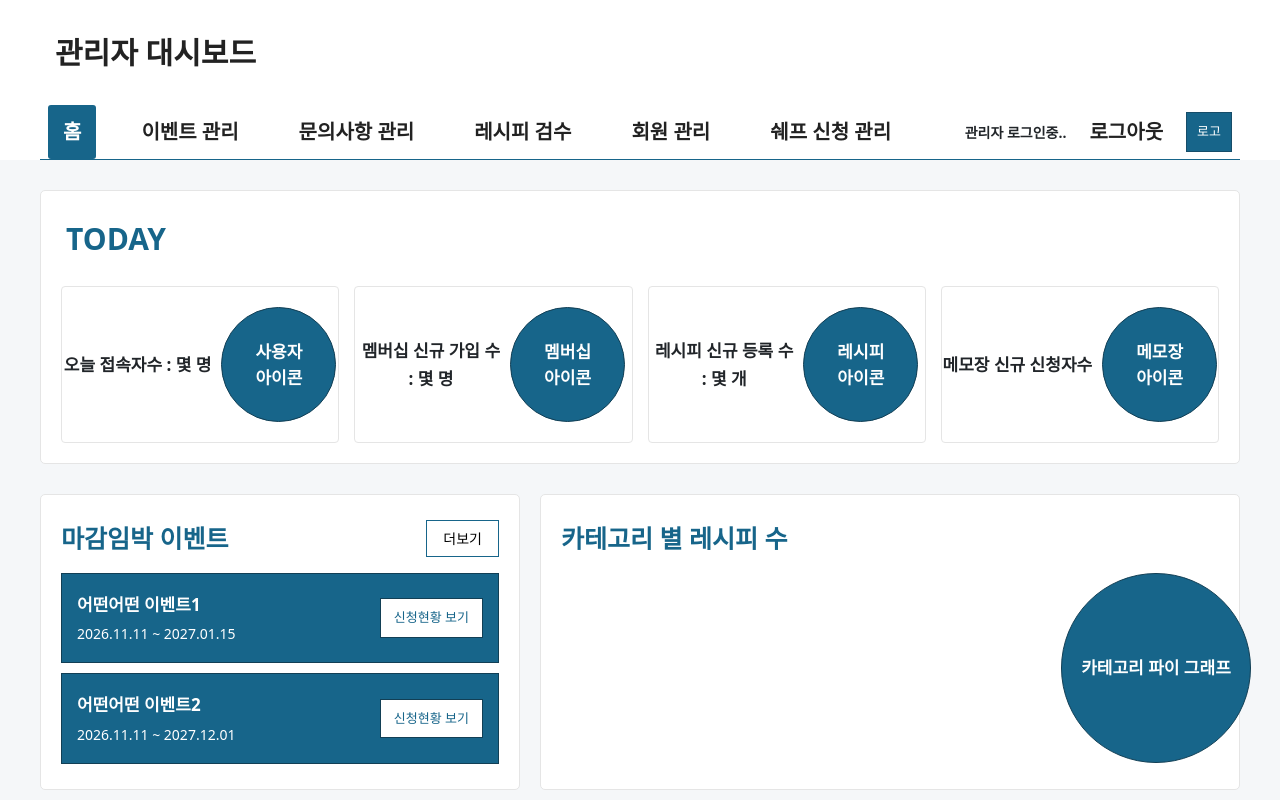
After one commit to mugunZzang/HansikmatZIP, a Java web app: page /km/admin/admin_index in a window 1280 px wide. The commit adds this page. Run offline with Spring Boot 4, a stand-in JSP engine, Linux system fonts and the light colour scheme; some of the project's set-up classes (security, data sources, template engines, error pages and the like) are left out, and stand-ins take their place.

Commit message:
어드민 메인페이지 구현

```diff
--- /dev/null
+++ b/finalProject/src/main/java/com/spring/app/admin/km/controller/AdminMainController.java
@@ -0,0 +1,21 @@
+package com.spring.app.admin.km.controller;
+
+import org.springframework.stereotype.Controller;
+import org.springframework.web.bind.annotation.GetMapping;
+import org.springframework.web.bind.annotation.RequestMapping;
+
+import lombok.RequiredArgsConstructor;
+
+@Controller
+@RequiredArgsConstructor
+@RequestMapping("/km/admin")
+public class AdminMainController {
+
+
+	@GetMapping("admin_index")    // http://localhost:8000/hansikmatzip/admin_index
+    public String index() {
+
+    	return "km/admin/admin_index";
+    	// src/main/resources/templates/km/admin/admin_index.html 파일을 만들어야 한다.
+    }
+}
--- /dev/null
+++ b/finalProject/src/main/resources/static/css/km/adminheader.css
@@ -0,0 +1,84 @@
+@charset "UTF-8";
+
+.admin-header {
+    width: 100%;
+    background-color: white;
+    padding: 30px 40px 0;
+    box-sizing: border-box;
+}
+
+.admin-title {
+    font-size: 30px;
+    font-weight: bold;
+    margin: 0 0 30px 15px;
+    color: #222;
+}
+
+/* 네비게이션 전체 */
+.admin-nav {
+    display: flex;
+    justify-content: space-between;
+    align-items: center;
+    min-height: 45px;
+    padding: 0 8px;
+    border-bottom: 1px solid #17658a;
+}
+
+/* 왼쪽 메뉴 */
+.nav-left {
+    display: flex;
+    align-items: center;
+    gap: 30px;
+}
+
+/* 왼쪽 메뉴 링크 */
+.nav-left a,
+.nav-right a {
+    text-decoration: none;
+    color: #222;
+    font-size: 20px;
+    font-weight: bold;
+    padding: 12px 15px;
+    border-radius: 3px;
+    transition: all 0.2s ease;
+}
+
+/* 메뉴 마우스 올렸을 때 */
+.nav-left a:hover{
+    background-color: #17658a;
+    color: white;
+}
+.nav-right a:hover {
+	background-color: #F5F5F5;
+    color: black;
+}
+
+/* 클릭 후 선택된 메뉴 */
+.nav-left a.active {
+    background-color: #17658a;
+    color: white;
+}
+
+/* 오른쪽 로그인 영역 */
+.nav-right {
+    display: flex;
+    align-items: center;
+    gap: 8px;
+    font-size: 14px;
+    font-weight: bold;
+}
+
+/* 로그아웃 버튼 */
+.logout-btn {
+    background-color: #17658a;
+    color: white;
+    border: 1px solid #164d69;
+    padding: 9px 10px;
+    font-size: 13px;
+    cursor: pointer;
+    transition: background-color 0.2s ease;
+}
+
+.logout-btn:hover {
+    background-color: #10445f;
+}
--- /dev/null
+++ b/finalProject/src/main/resources/templates/fragment/adminheader.html
@@ -0,0 +1,40 @@
+<!DOCTYPE html>
+<html lang="ko"
+      xmlns:th="http://www.thymeleaf.org">
+
+<head>
+<meta charset="UTF-8">
+<title>Insert title here</title>
+</head>
+<body>
+
+	<div th:fragment="adminheader">
+		<header class="admin-header">
+		    <div class="admin-title">
+		        관리자 대시보드
+		    </div>
+
+		    <nav class="admin-nav">
+		        <div class="nav-left">
+		            <a href="#" class="active">홈</a>
+		            <a href="#">이벤트 관리</a>
+		            <a href="#">문의사항 관리</a>
+		            <a href="#">레시피 검수</a>
+		            <a href="#">회원 관리</a>
+		            <a href="#">쉐프 신청 관리</a>
+		        </div>
+
+		        <div class="nav-right">
+		            <span>관리자 로그인중..</span>
+		            <a href="#">로그아웃</a>
+		            <button type="button" class="logout-btn">로고</button>
+		        </div>
+		    </nav>
+		</header>
+	</div>
+		<!-- 상단 네비게이션 끝 -->
+
+
+
+</body>
+</html>
--- /dev/null
+++ b/finalProject/src/main/resources/templates/km/admin/admin_index.html
@@ -0,0 +1,349 @@
+<!DOCTYPE html>
+<html th:replace="~{layout/layout_admin_main :: layout(~{::title}, ~{::link}, ~{::style}, ~{::script}, ~{::section})}"
+      lang="ko"
+      xmlns:th="http://www.thymeleaf.org">
+<!--/* ::title 은   현재 페이지의 title   태그를 읽어다가 templates/layout/layout_main.html 파일의 th:fragment="layout(title, link, css, script, content)" 에 있는 첫번째 파라미터로 전달한다. */-->
+<!--/* ::link  는   현재 페이지의 link    태그를 읽어다가 templates/layout/layout_main.html 파일의 th:fragment="layout(title, link, css, script, content)" 에 있는 두번째 파라미터로 전달한다. */-->
+<!--/* ::style 은   현재 페이지의 style   태그를 읽어다가 templates/layout/layout_main.html 파일의 th:fragment="layout(title, link, css, script, content)" 에 있는 세번째 파라미터로 전달한다. */-->
+<!--/* ::script 는  현재 페이지의 script  태그를 읽어다가 templates/layout/layout_main.html 파일의 th:fragment="layout(title, link, css, script, content)" 에 있는 네번째 파라미터로 전달한다. */-->
+<!--/* ::section 은 현재 페이지의 section 태그를 읽어다가 templates/layout/layout_main.html 파일의 th:fragment="layout(title, link, css, script, content)" 에 있는 다섯번째 파라미터로 전달한다. */-->
+<!--/* 타임리프는 백엔드 서버에서 HTML을 동적으로 렌더링하는 용도로 사용된다. */-->
+
+<head>
+<meta charset="UTF-8">
+<title>관리자페이지</title>
+<link rel="stylesheet" href="">
+
+<style type="text/css">
+
+body {
+    background-color: #f5f7f9;
+}
+
+/* 전체 대시보드 */
+.admin-dashboard {
+    width: 100%;
+    padding: 40px 50px 0;
+    box-sizing: border-box;
+}
+
+/* TODAY 영역 */
+.today-section {
+    width: calc(100% - 80px);
+    margin: 30px auto 0; /* 위쪽 여백 30px */
+    margin-left: auto;
+    margin-right: auto;
+    padding: 25px 20px 20px;
+    background-color: white;
+    border: 1px solid #e5e5e5;
+    border-radius: 5px;
+    box-sizing: border-box;
+}
+
+.today-title {
+    font-size: 30px;
+    color: #17658a;
+    margin: 0 0 25px 5px;
+    font-weight: bold;
+}
+
+/* 통계 항목 */
+.today-stats {
+    display: grid;
+    grid-template-columns: repeat(4, minmax(0, 1fr));
+    gap: 15px;
+    width: 100%;
+    box-sizing: border-box;
+}
+.today-item {
+    display: flex;
+    align-items: center;
+    justify-content: center;
+    gap: 10px;
+
+    padding: 20px 15px;
+    background-color: white;
+    border: 1px solid #e5e5e5;
+    border-radius: 4px;
+
+    min-width: 0;
+    box-sizing: border-box;
+}
+
+.today-info {
+    font-size: 17px;
+    font-weight: 600;
+    text-align: center;
+    white-space: nowrap;
+    line-height: 1.6;
+}
+
+.today-divider {
+    display: block !important;
+    width: 100% !important;
+    height: 3px !important;
+    background-color: #17658a !important;
+    border: 0 !important;
+    opacity: 1 !important;
+    margin: 30px 0 !important;
+}
+
+/* 원형 아이콘 */
+.today-icon {
+    width: 115px;
+    height: 115px;
+    min-width: 115px;
+    border-radius: 50%;
+    background-color: #17658a;
+    border: 1px solid #123f55;
+    display: flex;
+    align-items: center;
+    justify-content: center;
+    color: white;
+    font-size: 17px;
+    font-weight: bold;
+    text-align: center;
+}
+
+/* 하단 영역 */
+.dashboard-bottom {
+    display: grid;
+    grid-template-columns: 40% minmax(0, 1fr);
+    gap: 20px;
+
+    width: calc(100% - 80px);
+    margin: 30px auto 0;
+    padding: 0;
+
+    box-sizing: border-box;
+}
+
+/* 이벤트 영역 */
+.event-section,
+.recipe-section {
+    background-color: white;
+    border: 1px solid #e5e5e5;
+    border-radius: 5px;
+    padding: 25px 20px;
+    box-sizing: border-box;
+    min-height: 280px;
+}
+
+.section-header {
+    display: flex;
+    align-items: center;
+    justify-content: space-between;
+    margin-bottom: 15px;
+    font-size: 18px;
+    font-weight: bold;
+}
+
+.more-btn {
+    background-color: white;
+    border: 1px solid #17658a;
+    padding: 7px 16px;
+    font-size: 14px;
+    cursor: pointer;
+}
+
+.more-btn:hover {
+    background-color: #17658a;
+    color: white;
+}
+
+/* 이벤트 카드 */
+.event-list {
+    display: flex;
+    flex-direction: column;
+    gap: 10px;
+}
+
+.event-card {
+    display: flex;
+    align-items: center;
+    justify-content: space-between;
+    background-color: #17658a;
+    border: 1px solid #123f55;
+    color: white;
+    padding: 18px 15px;
+    min-height: 75px;
+    box-sizing: border-box;
+    gap: 10px;
+}
+
+.event-name {
+    font-size: 17px;
+    font-weight: bold;
+}
+
+.event-date {
+    font-size: 14px;
+    margin-top: 6px;
+}
+
+.event-detail {
+    background-color: white;
+    color: #17658a;
+    border: 1px solid #123f55;
+    padding: 9px 13px;
+    font-size: 13px;
+    cursor: pointer;
+    white-space: nowrap;
+}
+
+.event-detail:hover {
+    background-color: #e8f2f7;
+}
+
+
+.recipe-title {
+    font-size: 18px;
+    font-weight: bold;
+    margin-bottom: 15px;
+}
+
+/* 파이 그래프 임시 영역 */
+.recipe-chart {
+    width: 190px;
+    height: 190px;
+    border-radius: 50%;
+    background-color: #17658a;
+    border: 1px solid #123f55;
+    display: flex;
+    align-items: center;
+    justify-content: center;
+    color: white;
+    font-size: 17px;
+    font-weight: bold;
+    text-align: center;
+    margin-left: 500px
+}
+
+/* 반응형 */
+@media (max-width: 1200px) {
+    .today-stats {
+        grid-template-columns: repeat(2, 1fr);
+        row-gap: 25px;
+    }
+
+    .dashboard-bottom {
+        grid-template-columns: 1fr;
+    }
+}
+
+@media (max-width: 550px) {
+    .today-stats {
+        grid-template-columns: 1fr;
+    }
+
+    .today-item {
+        justify-content: space-between;
+    }
+
+    .dashboard-bottom {
+        padding: 25px 15px;
+    }
+
+    .today-info {
+        white-space: normal;
+    }
+}
+
+</style>
+
+<script th:inline="javascript"></script>
+
+</head>
+<body>
+
+    <!-- TODAY 통계 영역 -->
+    <section class="today-section">
+
+        <div class="today-title">TODAY</div>
+
+        <div class="today-stats">
+
+            <div class="today-item">
+                <div class="today-info">오늘 접속자수 : 몇 명</div> <!-- select로 불러올것 -->
+                <div class="today-icon">사용자<br>아이콘</div>
+            </div>
+
+            <div class="today-item">
+                <div class="today-info">멤버십 신규 가입 수<br>: 몇 명</div> <!-- select로 불러올것 -->
+                <div class="today-icon">멤버십<br>아이콘</div>
+            </div>
+
+            <div class="today-item">
+                <div class="today-info">레시피 신규 등록 수<br>: 몇 개</div> <!-- select로 불러올것 -->
+                <div class="today-icon">레시피<br>아이콘</div>
+            </div>
+
+            <div class="today-item">
+                <div class="today-info">메모장 신규 신청자수</div> <!-- select로 불러올것 -->
+                <div class="today-icon">메모장<br>아이콘</div>
+            </div>
+
+        </div>
+    </section>
+
+	<hr class="today-divider">
+    <!-- 하단 대시보드 영역 -->
+    <section class="dashboard-bottom">
+
+        <!-- 왼쪽 : 마감 임박 이벤트 -->
+        <div class="event-section">
+
+            <div class="section-header">
+                <span style="font-size: 25px !important; font-weight: bold !important; color: #17658a;">마감임박 이벤트</span>
+                <button type="button" class="more-btn">더보기</button> <!-- 이벤트 페이지 url연결 -->
+            </div>
+
+            <div class="event-list">
+
+                <div class="event-card">
+                    <div class="event-info">
+                        <div class="event-name">어떤어떤 이벤트1</div> <!-- select로 불러올것 -->
+                        <div class="event-date">
+                            2026.11.11 ~ 2027.01.15
+                        </div>
+                    </div>
+
+                    <button type="button" class="event-detail">
+                        신청현황 보기
+                    </button>
+                </div>
+
+                <div class="event-card">
+                    <div class="event-info">
+                        <div class="event-name">어떤어떤 이벤트2</div>
+                        <div class="event-date">
+                            2026.11.11 ~ 2027.12.01
+                        </div>
+                    </div>
+
+                    <button type="button" class="event-detail">
+                        신청현황 보기
+                    </button>
+                </div>
+
+            </div>
+        </div>
+
+
+        <!-- 오른쪽 : 카테고리별 레시피 통계 -->
+        <div class="recipe-section">
+
+            <div class="recipe-title" style="font-size: 25px !important; font-weight: bold !important; color: #17658a;">
+                카테고리 별 레시피 수
+            </div>
+
+            <div class="recipe-chart"> <!-- hichart ajax로 하기 -->
+                카테고리 파이 그래프
+            </div>
+
+        </div>
+
+    </section>
+
+</body>
+</html>
--- /dev/null
+++ b/finalProject/src/main/resources/templates/layout/layout_admin_main.html
@@ -0,0 +1,63 @@
+<!DOCTYPE html>
+<html th:fragment="layout(title, link, css, script, content)"
+      lang="ko"
+      xmlns:th="http://www.thymeleaf.org">
+<!--/* 타임리프는 백엔드 서버에서 HTML을 동적으로 렌더링하는 용도로 사용된다. */-->
+
+<head>
+<meta charset="UTF-8">
+<!--/* Required meta tags */-->
+<meta name="viewport" content="width=device-width, initial-scale=1, shrink-to-fit=no">
+
+<!--/* <meta name="_csrf" th:content="${_csrf.token}"/> */-->
+<!--/* <meta name="_csrf_header" th:content="${_csrf.headerName}"/> */-->
+
+<!--/* 1. 맨 위의 layout fragment 의 title 내용으로 교체 되어짐 */-->
+<title th:replace="${title}">레이아웃 타이틀</title>
+
+<!--/* Bootstrap CSS */-->
+<link rel="stylesheet" type="text/css" th:href="@{/bootstrap-5.3.8-dist/css/bootstrap.min.css}">
+
+<!--/* Font Awesome 6 Icons */-->
+<link rel="stylesheet" href="https://cdnjs.cloudflare.com/ajax/libs/font-awesome/6.7.2/css/all.min.css">
+
+
+<!--/* 2. 맨 위의 layout fragment 의 link 내용으로 교체 되어짐 */-->
+<link th:replace="${link}" rel="stylesheet" href="">
+
+<link rel="stylesheet" type="text/css" th:href="@{/css/km/adminheader.css}">
+
+<!--/* 3. 맨 위의 layout fragment 의 css 내용으로 교체 되어짐 */-->
+<style th:replace="${css}" type="text/css"></style>
+
+<!--/* Optional JavaScript */-->
+<script type="text/javascript" th:src="@{/js/jquery-4.0.0.js}"></script>
+
+<script type="text/javascript" th:src="@{/bootstrap-5.3.8-dist/js/bootstrap.bundle.min.js}"></script>
+
+<!--/* 4. 맨 위의 layout fragment 의 script 내용으로 교체 되어짐 */-->
+<script th:replace="${script}" th:inline="javascript"></script>
+
+
+</head>
+<body>
+
+	<div id="mycontainer">
+
+
+		<div id="myheader" th:insert="~{fragment/adminheader :: adminheader}"></div>
+
+
+		<div id="mycontent" th:insert="${content}"></div>
+
+
+		<!--/* 자바스크립트 인라인 */-->
+        <script th:inline="javascript">
+        /*<![CDATA[*/
+
+		/*]]>*/
+        </script>
+	</div>
+
+</body>
+</html>
--- a/finalProject/src/main/resources/templates/layout/layout_main.html
+++ b/finalProject/src/main/resources/templates/layout/layout_main.html
@@ -43,13 +43,11 @@
 	<div id="mycontainer">
 
 
-		<div id="myheader" th:insert="~{fragment/header :: main_header}"></div>
+		<div id="myheader" th:insert="~{fragment/header :: adminheader}"></div>
 
 
 		<div id="mycontent" th:insert="${content}"></div>
 
-
-		<div id="myfooter" th:insert="~{fragment/footer :: footer}"></div>
 
 		<!--/* 자바스크립트 인라인 */-->
         <script th:inline="javascript">
```
